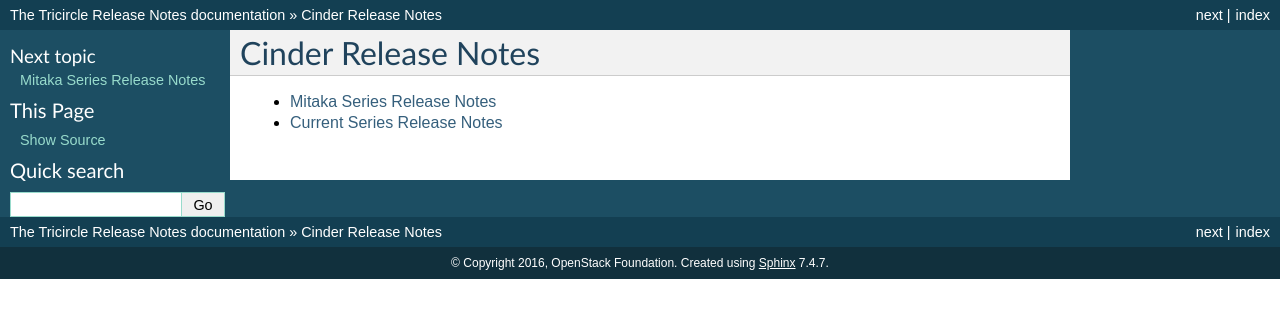
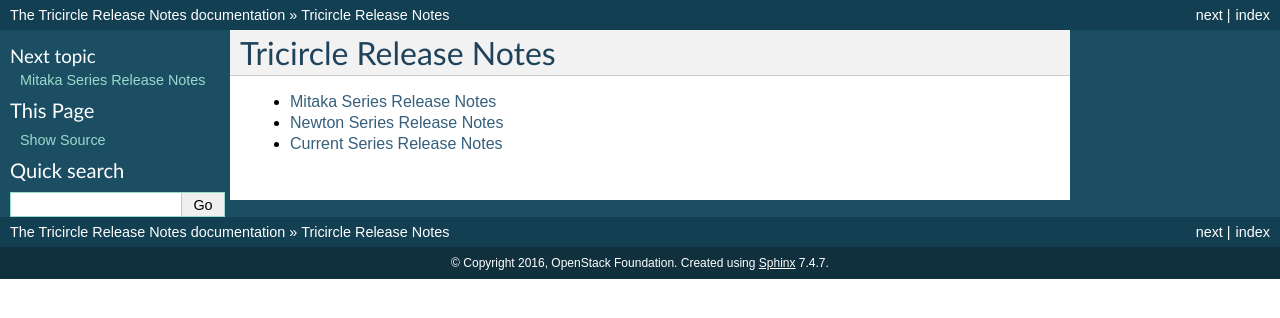
Before and after one commit to openstack-archive/tricircle, a Sphinx documentation site: the page built from releasenotes/source/index.rst, in a window 1280 px wide. Shown: the top 318 px of the page. Built offline with Sphinx 7.4.7, drawn with Linux system fonts in a browser that asks for light colours.

Commit message:
Add release notes for the stable/newton branch
1. What is the problem?
There is no release notes in stable/newton branch, then
the user of Tricircle don't know what features supported,
what features not supported.

2. What is the solution to the problem?
Add release notes to outline what features supported in
coming Newton release for the Tricircle project in
stable/newton branch.

3. What the features need to be implemented to the Tricircle to realize
the solution?
No new features.

Change-Id: Iaeb64710e21ec2f85593e65a657d50504dfd7547
Signed-off-by: joehuang <joehuang@huawei.com>

```diff
--- a/releasenotes/source/index.rst
+++ b/releasenotes/source/index.rst
@@ -1,9 +1,10 @@
-======================
- Cinder Release Notes
-======================
+========================
+ Tricircle Release Notes
+========================
 
 .. toctree::
    :maxdepth: 1
 
    mitaka
+   newton
    unreleased
--- /dev/null
+++ b/releasenotes/source/newton.rst
@@ -0,0 +1,6 @@
+=============================
+ Newton Series Release Notes
+=============================
+
+.. release-notes::
+   :branch: origin/stable/newton
```
Also changed, not shown: 1 other file.
